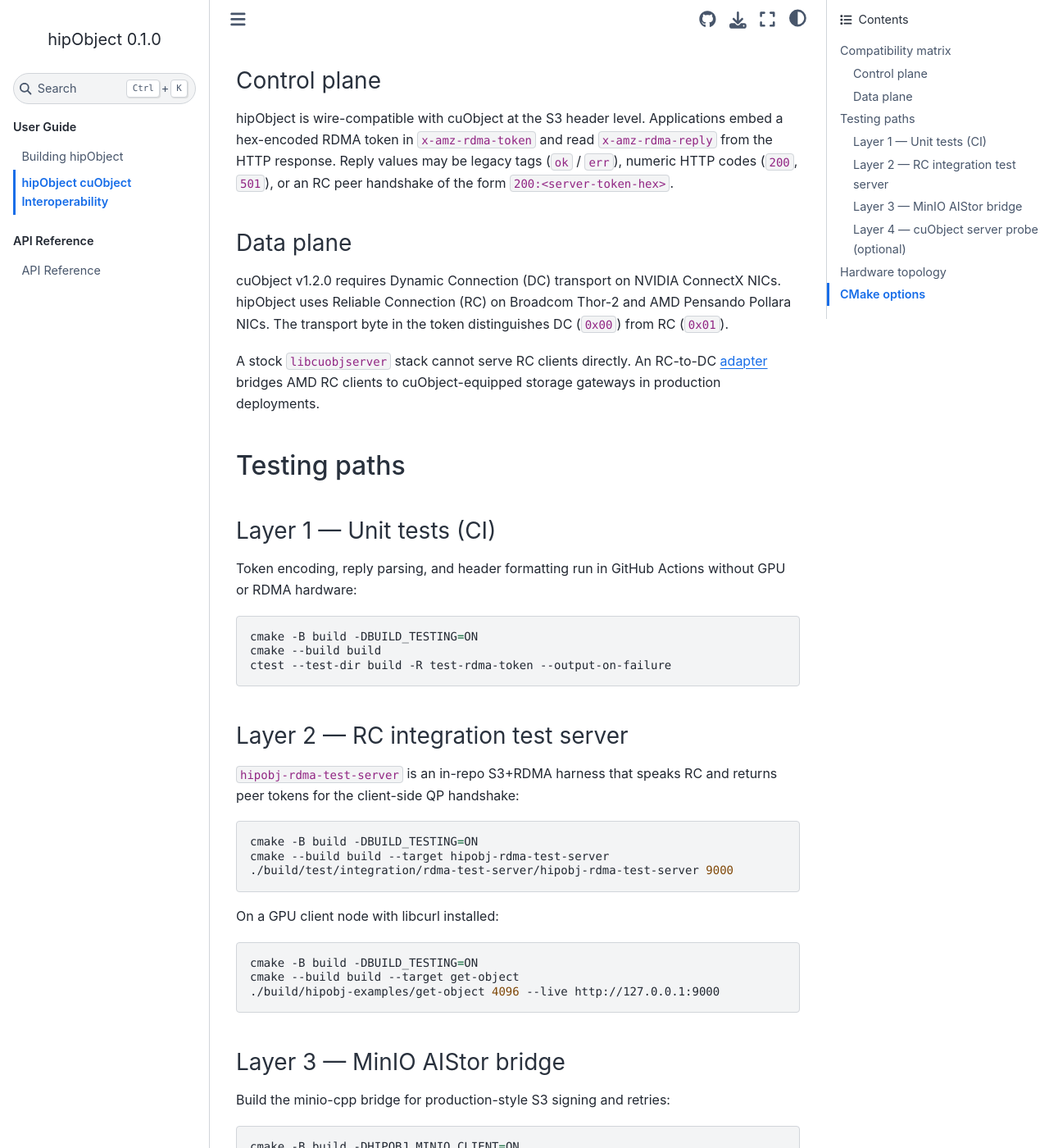
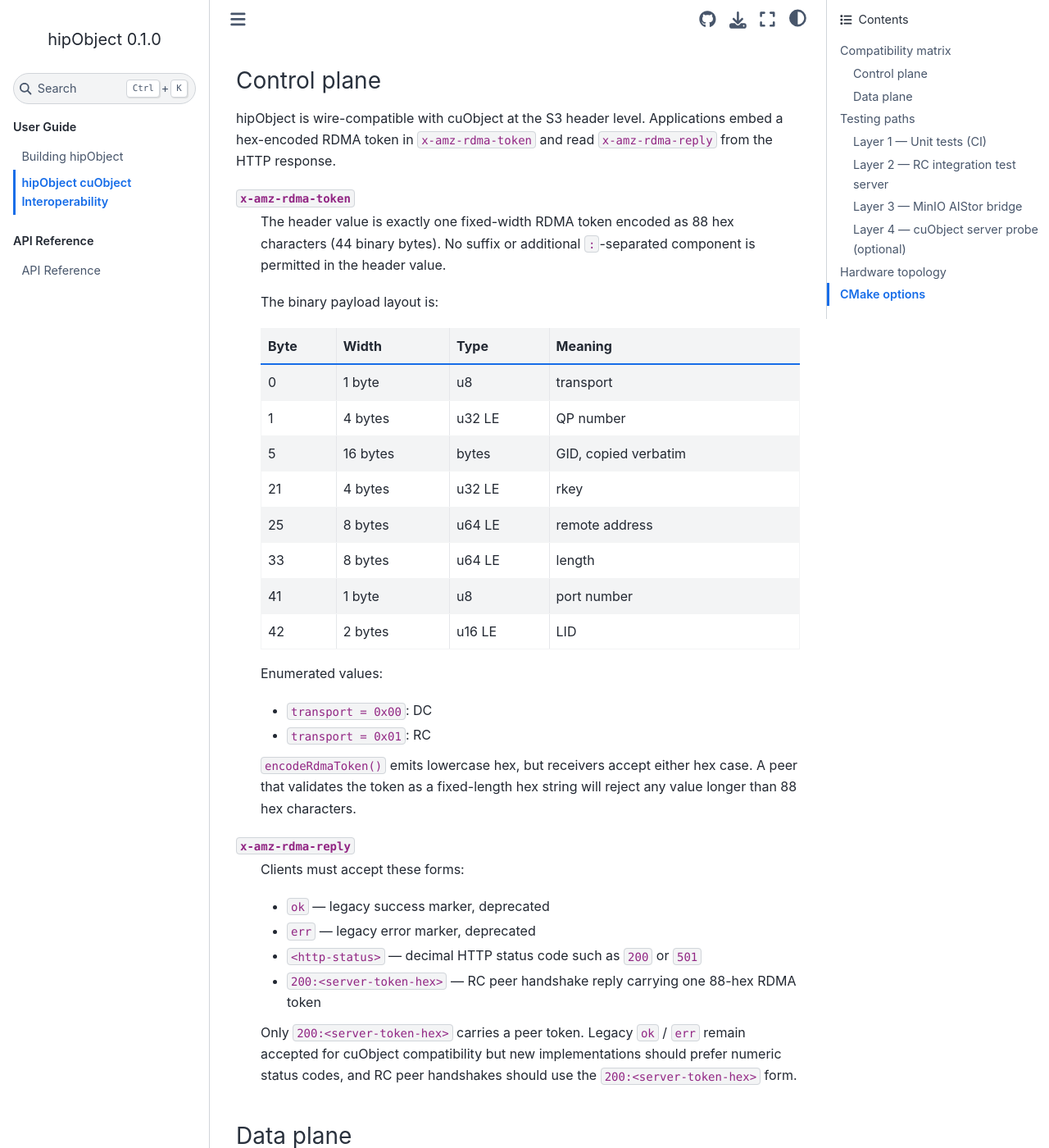
Before and after one commit to ROCm/hipObject, a Sphinx documentation site: the page built from docs/interop.rst, in a window 1280 px wide and 1400 px high, scrolled down 572 px. Shown: the whole window at 82% size. Built offline with Sphinx 7.4.7 and the Sphinx Book theme 1.1.4, drawn with Linux system fonts in a browser that asks for light colours; some of the changed text lies outside the part shown.

Commit message:
Fix RDMA token header format
Co-authored-by: sbates130272 <7095029+sbates130272@users.noreply.github.com>

```diff
--- a/docs/interop.rst
+++ b/docs/interop.rst
@@ -28,17 +28,64 @@ Control plane
 
 hipObject is wire-compatible with cuObject at the S3 header level.
 Applications embed a hex-encoded RDMA token in ``x-amz-rdma-token`` and
-read ``x-amz-rdma-reply`` from the HTTP response.  Reply values may be
-legacy tags (``ok`` / ``err``), numeric HTTP codes (``200``, ``501``),
-or an RC peer handshake of the form ``200:<server-token-hex>``.
+read ``x-amz-rdma-reply`` from the HTTP response.
+
+``x-amz-rdma-token``
+  The header value is exactly one fixed-width RDMA token encoded as 88 hex
+  characters (44 binary bytes). No suffix or additional ``:``-separated
+  component is permitted in the header value.
+
+  The binary payload layout is:
+
+  +-------+-------------+--------+------------------------------------------+
+  | Byte  | Width       | Type   | Meaning                                  |
+  +=======+=============+========+==========================================+
+  | 0     | 1 byte      | u8     | transport                                |
+  +-------+-------------+--------+------------------------------------------+
+  | 1     | 4 bytes     | u32 LE | QP number                                |
+  +-------+-------------+--------+------------------------------------------+
+  | 5     | 16 bytes    | bytes  | GID, copied verbatim                     |
+  +-------+-------------+--------+------------------------------------------+
+  | 21    | 4 bytes     | u32 LE | rkey                                     |
+  +-------+-------------+--------+------------------------------------------+
+  | 25    | 8 bytes     | u64 LE | remote address                           |
+  +-------+-------------+--------+------------------------------------------+
+  | 33    | 8 bytes     | u64 LE | length                                   |
+  +-------+-------------+--------+------------------------------------------+
+  | 41    | 1 byte      | u8     | port number                              |
+  +-------+-------------+--------+------------------------------------------+
+  | 42    | 2 bytes     | u16 LE | LID                                      |
+  +-------+-------------+--------+------------------------------------------+
+
+  Enumerated values:
+
+  * ``transport = 0x00``: DC
+  * ``transport = 0x01``: RC
+
+  ``encodeRdmaToken()`` emits lowercase hex, but receivers accept either hex
+  case. A peer that validates the token as a fixed-length hex string will
+  reject any value longer than 88 hex characters.
+
+``x-amz-rdma-reply``
+  Clients must accept these forms:
+
+  * ``ok`` — legacy success marker, deprecated
+  * ``err`` — legacy error marker, deprecated
+  * ``<http-status>`` — decimal HTTP status code such as ``200`` or ``501``
+  * ``200:<server-token-hex>`` — RC peer handshake reply carrying one 88-hex
+    RDMA token
+
+  Only ``200:<server-token-hex>`` carries a peer token. Legacy ``ok`` / ``err``
+  remain accepted for cuObject compatibility but new implementations should
+  prefer numeric status codes, and RC peer handshakes should use the
+  ``200:<server-token-hex>`` form.
 
 Data plane
 ~~~~~~~~~~
 
 cuObject v1.2.0 requires Dynamic Connection (DC) transport on NVIDIA
 ConnectX NICs.  hipObject uses Reliable Connection (RC) on Broadcom
-Thor-2 and AMD Pensando Pollara NICs.  The transport byte in the token
-distinguishes DC (``0x00``) from RC (``0x01``).
+Thor-2 and AMD Pensando Pollara NICs.
 
 A stock ``libcuobjserver`` stack cannot serve RC clients directly.  An
 RC-to-DC adapter_ bridges AMD RC clients to
```
Also changed, not shown: 6 other files.
